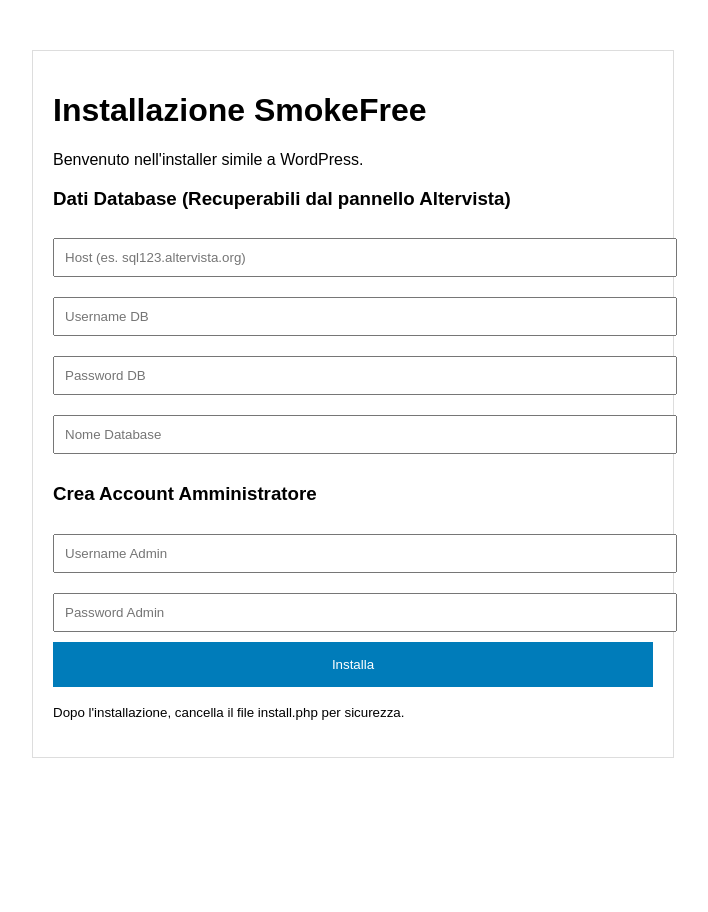
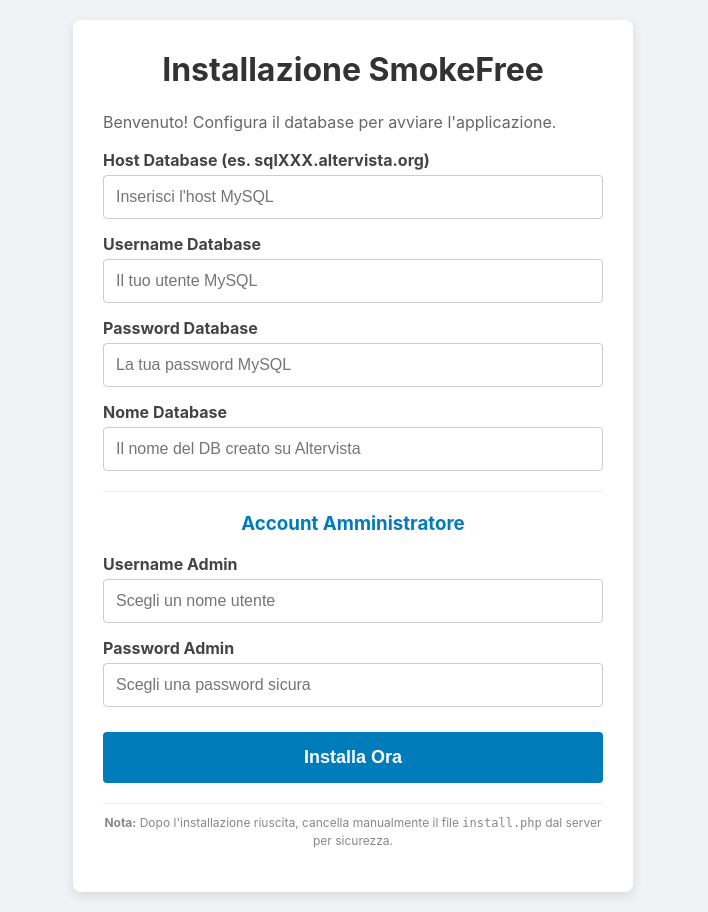
Before and after one commit to MRLab-Community/repobox-sync, a PHP site: page /install.php in a window 1280 px wide. Shown: the whole page, without its empty margins (287-995 px from the left). Before the commit the page ends 758 px from the top, so only its background shows below. Run offline with PHP 8.4, Linux system fonts and the light colour scheme.

Commit message:
Sync da Repobox: 2026-03-31 15:22

```diff
--- a/smokefree/install.php
+++ b/smokefree/install.php
@@ -10,17 +10,18 @@ if ($_SERVER['REQUEST_METHOD'] == 'POST') {
     $pass = $_POST['db_pass'];
     $name = $_POST['db_name'];
     $admin_user = $_POST['admin_user'];
+    // Criptiamo subito la password
     $admin_pass = password_hash($_POST['admin_pass'], PASSWORD_DEFAULT);
 
     try {
+        // Connessione al server (senza selezionare il DB ancora)
         $pdo = new PDO("mysql:host=$host;charset=utf8", $user, $pass);
         $pdo->setAttribute(PDO::ATTR_ERRMODE, PDO::ERRMODE_EXCEPTION);
 
-        // Crea il database se non esiste (potrebbe fallire su hosting shared se non permessi, ma proviamo)
-        // Su Altervista spesso si usa il DB già creato dal pannello, quindi usiamo quello selezionato
+        // Selezioniamo il database
         $pdo->exec("USE `$name`");
 
-        // Crea tabella utenti
+        // 1. Crea tabella utenti
         $sql = "CREATE TABLE IF NOT EXISTS users (
             id INT AUTO_INCREMENT PRIMARY KEY,
             username VARCHAR(50) UNIQUE NOT NULL,
@@ -29,7 +30,7 @@ if ($_SERVER['REQUEST_METHOD'] == 'POST') {
         )";
         $pdo->exec($sql);
 
-        // Crea tabella dati smokefree
+        // 2. Crea tabella dati smokefree
         $sql = "CREATE TABLE IF NOT EXISTS smoke_data (
             id INT AUTO_INCREMENT PRIMARY KEY,
             user_id INT NOT NULL,
@@ -41,47 +42,90 @@ if ($_SERVER['REQUEST_METHOD'] == 'POST') {
         )";
         $pdo->exec($sql);
 
-        // Inserisci admin
+        // 3. Inserisci admin
         $stmt = $pdo->prepare("INSERT INTO users (username, password) VALUES (?, ?)");
         $stmt->execute([$admin_user, $admin_pass]);
 
-        // Scrivi config.php
-        $config_content = "<?php\ndefine('DB_HOST', '$host');\ndefine('DB_USER', '$user');\ndefine('DB_PASS', '$pass');\ndefine('DB_NAME', '$name');\n";
-        file_put_contents('config.php', $config_content);
+        // 4. Scrivi config.php
+        $config_content = "<?php\n";
+        $config_content .= "define('DB_HOST', '$host');\n";
+        $config_content .= "define('DB_USER', '$user');\n";
+        $config_content .= "define('DB_PASS', '$pass');\n";
+        $config_content .= "define('DB_NAME', '$name');\n";
 
-        $msg = "<div style='color:green'>Installazione completata! File config.php creato. <a href='login.php'>Vai al Login</a></div>";
+        if (file_put_contents('config.php', $config_content)) {
+            $msg = "<div style='color:green; border:1px solid green; padding:10px; background:#eaffea;'>Installazione completata con successo!<br>File <strong>config.php</strong> creato.<br><br><a href='login.php' style='font-weight:bold;'>Clicca qui per andare al Login</a></div>";
             $step = 2;
+        } else {
+            throw new Exception("Impossibile scrivere il file config.php. Controlla i permessi della cartella.");
+        }
 
-        // Sicurezza: rinomina o elimina install.php dopo successo (consigliato farlo manualmente)
     } catch (PDOException $e) {
-        $msg = "<div style='color:red'>Errore: " . $e->getMessage() . "</div>";
+        $msg = "<div style='color:red; border:1px solid red; padding:10px; background:#ffeaea;'>Errore Database: " . htmlspecialchars($e->getMessage()) . "</div>";
+    } catch (Exception $e) {
+        $msg = "<div style='color:red; border:1px solid red; padding:10px; background:#ffeaea;'>Errore Generico: " . htmlspecialchars($e->getMessage()) . "</div>";
     }
 }
 ?>
 <!DOCTYPE html>
 <html lang="it">
-<head><meta charset="UTF-8"><title>Installazione SmokeFree</title>
-<style>body{font-family:sans-serif;max-width:600px;margin:50px auto;padding:20px;border:1px solid #ddd;} input{width:100%;margin:10px 0;padding:10px;}</style>
+<head>
+    <meta charset="UTF-8">
+    <meta name="viewport" content="width=device-width, initial-scale=1.0">
+    <title>Installazione SmokeFree</title>
+    <style>
+        body { font-family: -apple-system, BlinkMacSystemFont, "Segoe UI", Roboto, Helvetica, Arial, sans-serif; background: #f0f2f5; margin: 0; padding: 20px; display: flex; justify-content: center; align-items: center; min-height: 100vh; }
+        .container { background: white; max-width: 500px; width: 100%; padding: 30px; border-radius: 8px; box-shadow: 0 4px 12px rgba(0,0,0,0.1); }
+        h1 { color: #333; text-align: center; margin-top: 0; }
+        p { color: #666; line-height: 1.5; }
+        label { display: block; margin-top: 15px; font-weight: bold; color: #444; }
+        input[type="text"], input[type="password"], input[type="number"] { width: 100%; padding: 12px; margin-top: 5px; border: 1px solid #ccc; border-radius: 4px; box-sizing: border-box; font-size: 16px; }
+        button { width: 100%; padding: 15px; margin-top: 25px; background: #007cba; color: white; border: none; border-radius: 4px; font-size: 18px; font-weight: bold; cursor: pointer; transition: background 0.2s; }
+        button:hover { background: #005a87; }
+        .note { font-size: 12px; color: #888; margin-top: 20px; text-align: center; border-top: 1px solid #eee; padding-top: 10px; }
+        .error-box { background: #ffeaea; color: #d63030; padding: 10px; border-radius: 4px; margin-bottom: 15px; border: 1px solid #ffcccc; }
+        .success-box { background: #eaffea; color: #2e7d32; padding: 10px; border-radius: 4px; margin-bottom: 15px; border: 1px solid #c8e6c9; }
+    </style>
 </head>
 <body>
+
+<div class="container">
     <h1>Installazione SmokeFree</h1>
-<p>Benvenuto nell'installer simile a WordPress.</p>
+    <p>Benvenuto! Configura il database per avviare l'applicazione.</p>
+
     <?php echo $msg; ?>
-<?php if($step == 1): ?>
+
+    <?php if ($step == 1): ?>
     <form method="post">
-    <h3>Dati Database (Recuperabili dal pannello Altervista)</h3>
-    <input type="text" name="db_host" placeholder="Host (es. sql123.altervista.org)" required>
-    <input type="text" name="db_user" placeholder="Username DB" required>
-    <input type="password" name="db_pass" placeholder="Password DB" required>
-    <input type="text" name="db_name" placeholder="Nome Database" required>
+        <label>Host Database (es. sqlXXX.altervista.org)</label>
+        <input type="text" name="db_host" required placeholder="Inserisci l'host MySQL">
 
-    <h3>Crea Account Amministratore</h3>
-    <input type="text" name="admin_user" placeholder="Username Admin" required>
-    <input type="password" name="admin_pass" placeholder="Password Admin" required>
+        <label>Username Database</label>
+        <input type="text" name="db_user" required placeholder="Il tuo utente MySQL">
 
-    <button type="submit" style="background:#007cba;color:white;border:none;padding:15px;width:100%;cursor:pointer;">Installa</button>
+        <label>Password Database</label>
+        <input type="password" name="db_pass" required placeholder="La tua password MySQL">
+
+        <label>Nome Database</label>
+        <input type="text" name="db_name" required placeholder="Il nome del DB creato su Altervista">
+
+        <hr style="border:0; border-top:1px solid #eee; margin: 20px 0;">
+        <h3 style="text-align:center; color:#007cba;">Account Amministratore</h3>
+
+        <label>Username Admin</label>
+        <input type="text" name="admin_user" required placeholder="Scegli un nome utente">
+
+        <label>Password Admin</label>
+        <input type="password" name="admin_pass" required placeholder="Scegli una password sicura">
+
+        <button type="submit">Installa Ora</button>
     </form>
-<p><small>Dopo l'installazione, cancella il file install.php per sicurezza.</small></p>
+
+    <p class="note">
+        <strong>Nota:</strong> Dopo l'installazione riuscita, cancella manualmente il file <code>install.php</code> dal server per sicurezza.
+    </p>
     <?php endif; ?>
+</div>
+
 </body>
 </html>
```
Lines whose indentation alone changed are shown as unchanged.
